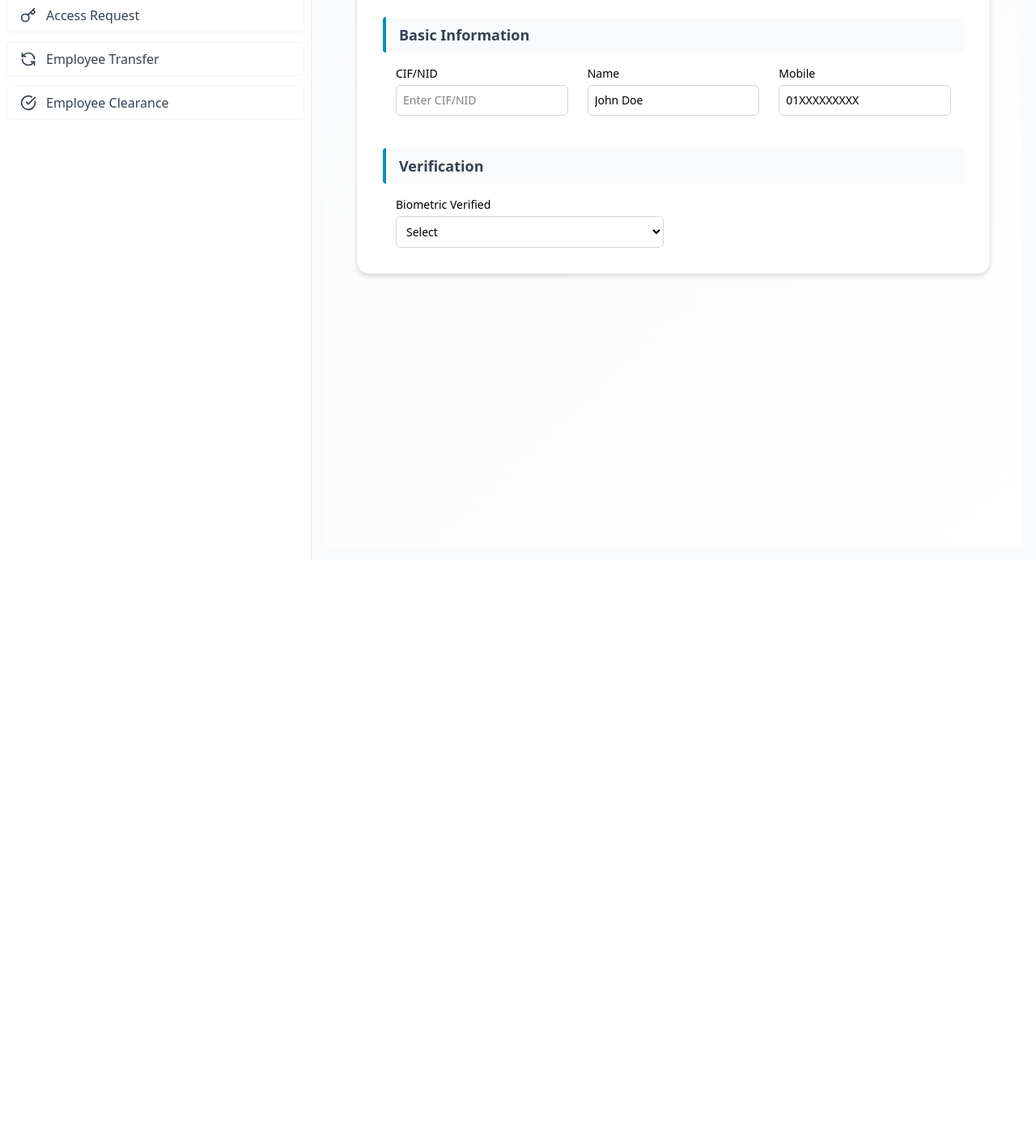
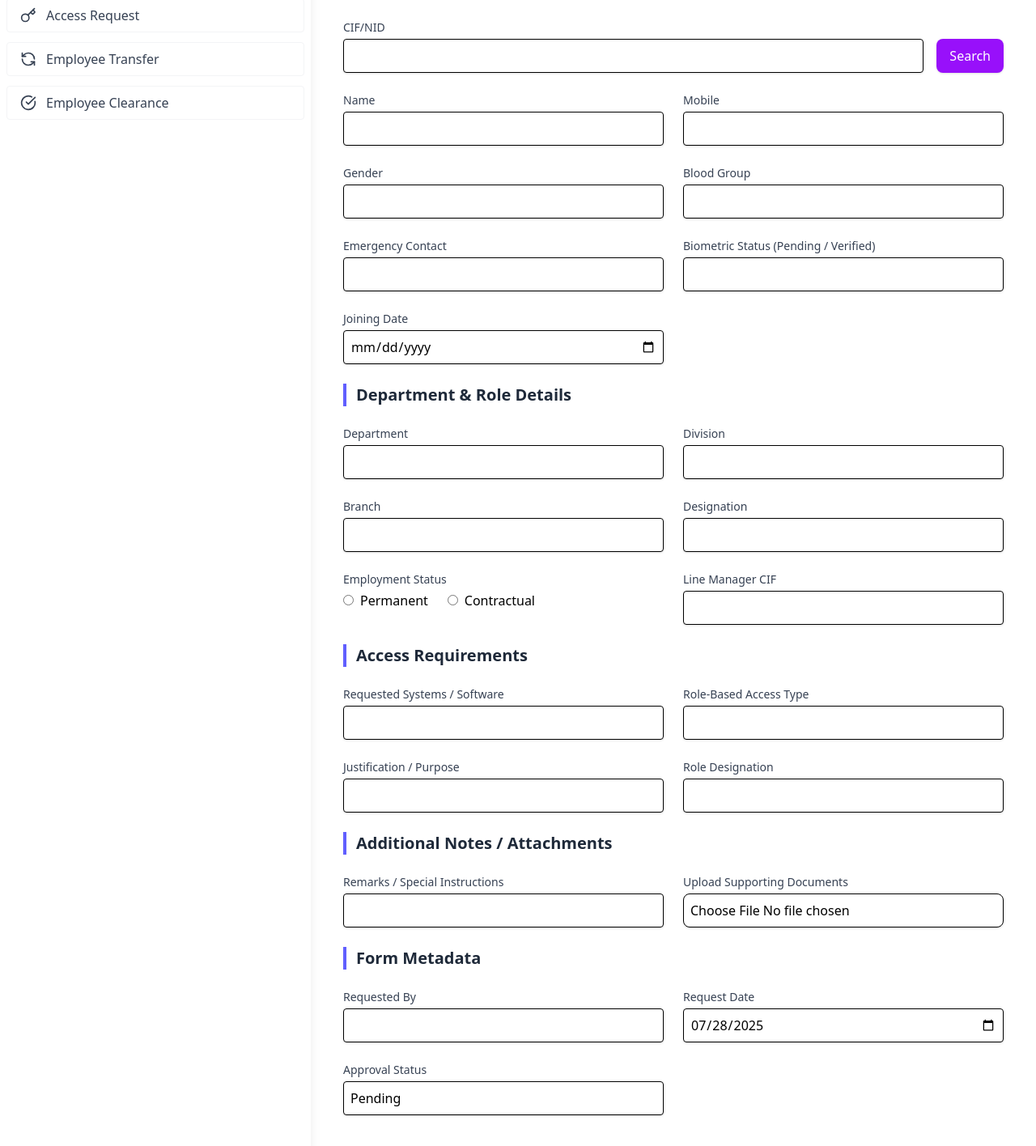
Before and after one commit to Nazmul-karim-tanvir-2nd/lamCodes, a React (Vite) app in the folder lamFrontend/: page / in a window 1280 px wide. Shown: the part 140-1556 px from the top of the page at 81% size. Before the commit the page ends 832 px from the top, so only its background shows below. Built offline with nearby package versions, Linux system fonts and the light colour scheme.

Commit message:
changing style

```diff
--- a/lamFrontend/package.json
+++ b/lamFrontend/package.json
@@ -15,7 +15,8 @@
     "react": "^19.1.0",
     "react-dom": "^19.1.0",
     "react-router-dom": "^7.7.1",
-    "tailwindcss": "^4.1.11"
+    "tailwindcss": "^4.1.11",
+    "zustand": "^5.0.6"
   },
   "devDependencies": {
     "@eslint/js": "^9.30.1",
--- a/lamFrontend/src/App.jsx
+++ b/lamFrontend/src/App.jsx
@@ -1,9 +1,10 @@
 import { BrowserRouter as Router, Routes, Route } from 'react-router-dom';
-import Layout from './components/Layout';
+
 import UserAccountForm from './pages/userAccount/UserAccountForm.jsx';
 import AccessRequest from './pages/accessRequest/AccessRequest.jsx';
 import EmployeeTransfer from './pages/employeeTransfer/EmployeeTransfer.jsx';
 import EmployeeClearance from './pages/employeeClearance/EmployeeClearance.jsx';
+import Layout from './layout/Layout.jsx';
 
 
 function App() {
--- a/lamFrontend/src/components/Sidebar.jsx
+++ b/lamFrontend/src/components/Sidebar.jsx
@@ -11,10 +11,10 @@ const Sidebar = () => {
 
 
     return (
-        <aside className="bg-white text-black w-96 min-h-screen hidden md:block shadow-sm px-2">
-            <div className="flex items-center gap-2 text-center py-4 border-b-1 border-gray-400">
+        <aside className="bg-white text-black w-96 hidden md:block shadow-lg px-2">
+            <div className="flex items-center justify-center gap-2 text-center py-4 border-b border-gray-400">
                 <img src={idlclogo} alt="IDLC Logo" className="w-8 h-auto" />
-                <h2 className="text-xl font-semibold text-blue-700">
+                <h2 className="text-xl font-semibold text-blue-800 font-sans">
                     Logical Access Management
                 </h2>
             </div>
--- /dev/null
+++ b/lamFrontend/src/data/dummyUser.js
@@ -0,0 +1,31 @@
+const dummyUsers = [
+    {
+        cif: "123456",
+        name: "Tanvir Ahmed",
+        mobile: "01712345678",
+        gender: "Male",
+        bloodGroup: "A+",
+        emergencyContact: "01611223344",
+        biometricStatus: "Verified",
+    },
+    {
+        cif: "789012",
+        name: "Shorna Khatun",
+        mobile: "01898765432",
+        gender: "Female",
+        bloodGroup: "O+",
+        emergencyContact: "01555667788",
+        biometricStatus: "Pending",
+    },
+    {
+        cif: "111222",
+        name: "Rezaul Karim",
+        mobile: "01900112233",
+        gender: "Male",
+        bloodGroup: "B+",
+        emergencyContact: "01777889900",
+        biometricStatus: "Verified",
+    },
+];
+
+export default dummyUsers;
--- a/lamFrontend/src/components/Layout.jsx
+++ b/lamFrontend/src/layout/Layout.jsx
@@ -1,11 +1,11 @@
 import { Outlet } from 'react-router-dom';
-import Sidebar from './Sidebar';
+import Sidebar from '../components/Sidebar.jsx'
 
 const Layout = () => {
     return (
-        <div className="flex min-h-screen bg-gray-50">
+        <div className="flex min-h-screen bg-white">
             <Sidebar />
-            <main className="flex-1 p-4">
+            <main className="flex-1">
                 <Outlet />
             </main>
         </div>
--- a/lamFrontend/src/pages/userAccount/UserAccountForm.jsx
+++ b/lamFrontend/src/pages/userAccount/UserAccountForm.jsx
@@ -1,214 +1,255 @@
-import { useState } from "react";
+import useUserFormStore from '../../store/useUserFormStore';
+import { useState, useEffect } from 'react';
+import dummyUsers from '../../data/dummyUser';
+
+const Input = ({ label, name, type = 'text', value, onChange, disabled = false }) => (
+    <div className="flex flex-col">
+        <label className="text-sm font-medium text-gray-700 mb-1">{label}</label>
+        <input
+            type={type}
+            name={name}
+            value={value}
+            onChange={onChange}
+            disabled={disabled}
+            className="p-2 border rounded bg-white shadow-sm outline-none focus:ring-2 focus:ring-purple-400"
+        />
+    </div>
+);
 
 const SectionTitle = ({ children }) => (
-    <h2 className="text-lg font-semibold text-gray-700 mb-4 mt-10 px-4 py-2 bg-gray-50 border-l-4 border-cyan-600 rounded">
+    <h2 className="text-xl font-semibold text-gray-800 border-l-4 border-indigo-500 pl-3 my-6">
         {children}
     </h2>
 );
 
-const inputStyle =
-    "w-full p-2 border border-gray-300 rounded-md focus:outline-none focus:ring-2 focus:ring-cyan-500 bg-white text-sm";
+const UserAccountForm = () => {
+    const { formData, updateField } = useUserFormStore();
 
-const UserAccountForm = () => {
-    const [cif, setCif] = useState("");
-    const [name, setName] = useState("John Doe");
-    const [mobile, setMobile] = useState("01XXXXXXXXX");
-    const [biometric, setBiometric] = useState("");
-    const [employmentStatus, setEmploymentStatus] = useState("");
-    const [contractExpiry, setContractExpiry] = useState("");
+    const handleChange = (e) => {
+        const { name, value, files } = e.target;
+        if (e.target.type === 'file') {
+            updateField(name, files[0]);
+        } else {
+            updateField(name, value);
+        }
+    };
+
+    useEffect(() => {
+        const today = new Date().toISOString().split("T")[0];
+        updateField("requestDate", today);
+    }, [updateField]);
+
+    const handleCIFSearch = () => {
+        const match = dummyUsers.find((u) => u.cif === formData.cif);
+        if (match) {
+            updateField("name", match.name);
+            updateField("mobile", match.mobile);
+            updateField("gender", match.gender);
+            updateField("bloodGroup", match.bloodGroup);
+            updateField("emergencyContact", match.emergencyContact);
+            updateField("biometricStatus", match.biometricStatus);
+        } else {
+            alert("No user found with this CIF");
+        }
+    };
 
     const handleSubmit = (e) => {
         e.preventDefault();
-        alert("Form submitted!");
+        console.log("Submitted Data:", formData);
+        alert("Form submitted! Check console for full data.");
     };
 
     return (
-        <div className="min-h-screen bg-gradient-to-br from-gray-50 to-white p-6 md:p-10">
-            <div className="max-w-7xl mx-auto bg-white p-8 rounded-2xl shadow-md border border-gray-200">
-                <h1 className="text-2xl font-bold text-indigo-700 text-center mb-10 font-sans tracking-wide">
-                    📝 New User Account Opening
+        <form onSubmit={handleSubmit} className="w-full p-10">
+            <h1 className="text-2xl font-bold text-center text-blue-800 mb-10">
+                New User Account Opening Request
             </h1>
 
-                <form onSubmit={handleSubmit} className="space-y-8">
-                    {/* Section: Basic Info */}
-                    <SectionTitle>Basic Information</SectionTitle>
-                    <div className="grid grid-cols-1 md:grid-cols-3 gap-6 px-4">
-                        <div>
-                            <label className="block text-sm font-medium mb-1">CIF/NID</label>
+            {/* Employee Information */}
+            <SectionTitle>Employee Information</SectionTitle>
+            <div className="grid grid-cols-1 md:grid-cols-2 gap-6">
+                <div className="md:col-span-2 flex gap-4">
+                    <div className="flex-1">
+                        <Input label="CIF/NID" name="cif" value={formData.cif} onChange={handleChange} />
+                    </div>
+                    <button
+                        type="button"
+                        onClick={handleCIFSearch}
+                        className="mt-6 px-4 py-2 bg-purple-600 text-white rounded-lg shadow hover:bg-purple-700"
+                    >
+                        Search
+                    </button>
+                </div>
+
+                <Input label="Name" name="name" value={formData.name} onChange={handleChange} disabled />
+                <Input label="Mobile" name="mobile" value={formData.mobile} onChange={handleChange} disabled />
+                <Input label="Gender" name="gender" value={formData.gender} onChange={handleChange} />
+                <Input label="Blood Group" name="bloodGroup" value={formData.bloodGroup} onChange={handleChange} />
+                <Input
+                    label="Emergency Contact"
+                    name="emergencyContact"
+                    value={formData.emergencyContact}
+                    onChange={handleChange}
+                />
+                <Input
+                    label="Biometric Status (Pending / Verified)"
+                    name="biometricStatus"
+                    value={formData.biometricStatus}
+                    onChange={handleChange}
+                />
+                <Input
+                    label="Joining Date"
+                    name="joiningDate"
+                    type="date"
+                    value={formData.joiningDate}
+                    onChange={handleChange}
+                />
+
+                {formData.biometricStatus === 'Pending' && (
+                    <div className="md:col-span-2 bg-red-100 text-red-700 p-4 rounded border border-red-300">
+                        ⚠️ Biometric verification is pending. Access will be restricted until verification is complete.
+                    </div>
+                )}
+            </div>
+
+            {/* Department & Role */}
+            <SectionTitle>Department & Role Details</SectionTitle>
+            <div className="grid grid-cols-1 md:grid-cols-2 gap-6">
+                <Input label="Department" name="department" value={formData.department} onChange={handleChange} />
+                <Input label="Division" name="division" value={formData.division} onChange={handleChange} />
+                <Input label="Branch" name="branch" value={formData.branch} onChange={handleChange} />
+                <Input label="Designation" name="designation" value={formData.designation} onChange={handleChange} />
+
+                <div className="flex flex-col">
+                    <label className="text-sm font-medium text-gray-700 mb-1">Employment Status</label>
+                    <div className="flex gap-6">
+                        <label>
                             <input
-                                type="text"
-                                value={cif}
-                                onChange={(e) => setCif(e.target.value)}
-                                placeholder="Enter CIF/NID"
-                                required
-                                className={inputStyle}
+                                type="radio"
+                                name="employmentStatus"
+                                value="Permanent"
+                                checked={formData.employmentStatus === 'Permanent'}
+                                onChange={handleChange}
+                                className="mr-2"
+                            />
+                            Permanent
+                        </label>
+                        <label>
+                            <input
+                                type="radio"
+                                name="employmentStatus"
+                                value="Contractual"
+                                checked={formData.employmentStatus === 'Contractual'}
+                                onChange={handleChange}
+                                className="mr-2"
+                            />
+                            Contractual
+                        </label>
+                    </div>
+                </div>
+
+                {formData.employmentStatus === 'Contractual' && (
+                    <Input
+                        label="Contract Expiry Date"
+                        name="contractExpiry"
+                        type="date"
+                        value={formData.contractExpiry}
+                        onChange={handleChange}
+                    />
+                )}
+
+                <Input
+                    label="Line Manager CIF"
+                    name="lineManagerCIF"
+                    value={formData.lineManagerCIF}
+                    onChange={handleChange}
                 />
             </div>
 
-                        <div>
-                            <label className="block text-sm font-medium mb-1">Name</label>
-                            <input
-                                type="text"
-                                value={name}
-                                readOnly
-                                className={`${inputStyle} bg-gray-100 cursor-not-allowed`}
+            {/* Access Requirements */}
+            <SectionTitle>Access Requirements</SectionTitle>
+            <div className="grid grid-cols-1 md:grid-cols-2 gap-6">
+                <Input
+                    label="Requested Systems / Software"
+                    name="requestedSystems"
+                    value={formData.requestedSystems}
+                    onChange={handleChange}
+                />
+                <Input
+                    label="Role-Based Access Type"
+                    name="accessType"
+                    value={formData.accessType}
+                    onChange={handleChange}
+                />
+                <Input
+                    label="Justification / Purpose"
+                    name="justification"
+                    value={formData.justification}
+                    onChange={handleChange}
+                />
+                <Input
+                    label="Role Designation"
+                    name="roleDesignation"
+                    value={formData.roleDesignation}
+                    onChange={handleChange}
                 />
             </div>
 
-                        <div>
-                            <label className="block text-sm font-medium mb-1">Mobile</label>
+            {/* Additional Notes */}
+            <SectionTitle>Additional Notes / Attachments</SectionTitle>
+            <div className="grid grid-cols-1 md:grid-cols-2 gap-6">
+                <Input
+                    label="Remarks / Special Instructions"
+                    name="remarks"
+                    value={formData.remarks}
+                    onChange={handleChange}
+                />
+                <div className="flex flex-col">
+                    <label className="text-sm font-medium text-gray-700 mb-1">Upload Supporting Documents</label>
                     <input
-                                type="text"
-                                value={mobile}
-                                readOnly
-                                className={`${inputStyle} bg-gray-100 cursor-not-allowed`}
+                        type="file"
+                        name="documents"
+                        onChange={handleChange}
+                        className="p-2 border rounded-lg bg-white shadow-sm"
                     />
                 </div>
             </div>
 
-                    {/* Section: Verification */}
-                    <SectionTitle>Verification</SectionTitle>
-                    <div className="grid grid-cols-1 md:grid-cols-2 gap-6 px-4">
-                        <div>
-                            <label className="block text-sm font-medium mb-1">Biometric Verified</label>
-                            <select
-                                value={biometric}
-                                onChange={(e) => setBiometric(e.target.value)}
-                                required
-                                className={inputStyle}
-                            >
-                                <option value="">Select</option>
-                                <option value="Yes">Yes</option>
-                                <option value="No">No</option>
-                            </select>
-                            {biometric === "No" && (
-                                <p className="text-sm text-red-600 mt-1 font-medium">
-                                    Access Restricted
-                                </p>
-                            )}
-                        </div>
-                    </div>
-
-                    {/* Section: Employment Info */}
-                    {biometric === "Yes" && (
-                        <>
-                            <SectionTitle>Employment Information</SectionTitle>
-                            <div className="grid grid-cols-1 md:grid-cols-3 gap-6 px-4">
-                                <div>
-                                    <label className="block text-sm font-medium mb-1">Joining Date</label>
-                                    <input type="date" required className={inputStyle} />
-                                </div>
-
-                                <div>
-                                    <label className="block text-sm font-medium mb-1">Department</label>
-                                    <input type="text" required placeholder="e.g. IT" className={inputStyle} />
-                                </div>
-
-                                <div>
-                                    <label className="block text-sm font-medium mb-1">Branch</label>
-                                    <input type="text" required className={inputStyle} />
-                                </div>
-
-                                <div>
-                                    <label className="block text-sm font-medium mb-1">Role</label>
-                                    <input type="text" required className={inputStyle} />
-                                </div>
-
-                                <div>
-                                    <label className="block text-sm font-medium mb-1">Employment Status</label>
-                                    <select
-                                        value={employmentStatus}
-                                        onChange={(e) => setEmploymentStatus(e.target.value)}
-                                        required
-                                        className={inputStyle}
-                                    >
-                                        <option value="">Select</option>
-                                        <option value="Permanent">Permanent</option>
-                                        <option value="Contractual">Contractual</option>
-                                    </select>
-                                </div>
-
-                                {employmentStatus === "Contractual" && (
-                                    <div>
-                                        <label className="block text-sm font-medium mb-1">Contract Expiry</label>
-                                        <input
+            {/* Footer / Metadata */}
+            <SectionTitle>Form Metadata</SectionTitle>
+            <div className="grid grid-cols-1 md:grid-cols-2 gap-6">
+                <Input
+                    label="Requested By"
+                    name="requestedBy"
+                    value={formData.requestedBy}
+                    onChange={handleChange}
+                />
+                <Input
+                    label="Request Date"
+                    name="requestDate"
                     type="date"
-                                            value={contractExpiry}
-                                            onChange={(e) => setContractExpiry(e.target.value)}
-                                            className={inputStyle}
+                    value={formData.requestDate}
+                    onChange={handleChange}
                 />
-                                    </div>
-                                )}
-                            </div>
-
-                            {/* Section: Access */}
-                            <SectionTitle>System Access</SectionTitle>
-                            <div className="grid grid-cols-1 md:grid-cols-3 gap-6 px-4">
-                                <div>
-                                    <label className="block text-sm font-medium mb-1">Line Manager</label>
-                                    <input
-                                        type="text"
-                                        value="Auto-filled from CIF"
-                                        readOnly
-                                        className={`${inputStyle} bg-gray-100 cursor-not-allowed`}
+                <Input
+                    label="Approval Status"
+                    name="approvalStatus"
+                    value={formData.approvalStatus}
+                    onChange={handleChange}
+                    disabled
                 />
             </div>
 
-                                <div>
-                                    <label className="block text-sm font-medium mb-1">Requested Access</label>
-                                    <input
-                                        type="text"
-                                        placeholder="Auto-suggested"
-                                        className={inputStyle}
-                                    />
-                                </div>
-
-                                <div>
-                                    <label className="block text-sm font-medium mb-1">Access Type</label>
-                                    <select required className={inputStyle}>
-                                        <option value="">Select</option>
-                                        <option value="Viewer">Viewer</option>
-                                        <option value="Editor">Editor</option>
-                                        <option value="Admin">Admin</option>
-                                    </select>
-                                </div>
-                            </div>
-
-                            {/* Section: Justification */}
-                            <SectionTitle>Additional Info</SectionTitle>
-                            <div className="space-y-6 px-4">
-                                <div>
-                                    <label className="block text-sm font-medium mb-1">Justification</label>
-                                    <textarea
-                                        rows={3}
-                                        placeholder="Why is access required?"
-                                        required
-                                        className={`${inputStyle} resize-none`}
-                                    ></textarea>
-                                </div>
-
-                                <div>
-                                    <label className="block text-sm font-medium mb-1">Upload Supporting Document</label>
-                                    <input
-                                        type="file"
-                                        className="block w-full text-sm text-gray-700 file:border file:border-gray-300 file:rounded file:px-4 file:py-2 file:bg-gray-100"
-                                    />
-                                </div>
-                            </div>
-
-                            <div className="text-right mt-6 px-4">
+            {/* Submit Button */}
+            <div className="mt-10 text-center">
                 <button
                     type="submit"
-                                    className="bg-indigo-600 text-white font-semibold px-6 py-2 rounded hover:bg-indigo-700 transition"
+                    className="bg-purple-600 text-white px-8 py-3 rounded-lg text-lg shadow hover:bg-purple-700 transition-all"
                 >
                     Submit Request
                 </button>
             </div>
-                        </>
-                    )}
         </form>
-            </div>
-        </div>
     );
 };
 
--- /dev/null
+++ b/lamFrontend/src/store/useUserFormStore.jsx
@@ -0,0 +1,37 @@
+// src/store/useUserFormStore.js
+import { create } from 'zustand';
+
+const useUserFormStore = create((set) => ({
+    formData: {
+        cif: '',
+        name: '',
+        mobile: '',
+        gender: '',
+        bloodGroup: '',
+        emergencyContact: '',
+        biometricStatus: '',
+        joiningDate: '',
+        department: '',
+        division: '',
+        branch: '',
+        designation: '',
+        employmentStatus: '',
+        contractExpiry: '',
+        lineManagerCIF: '',
+        requestedSystems: [],
+        accessType: '',
+        justification: '',
+        roleDesignation: '',
+        remarks: '',
+        documents: null,
+        requestedBy: '',
+        requestDate: '',
+        approvalStatus: 'Pending',
+    },
+    updateField: (field, value) =>
+        set((state) => ({
+            formData: { ...state.formData, [field]: value },
+        })),
+}));
+
+export default useUserFormStore;
```
Also changed, not shown: 1 other file (tests, documents, lock files or other folders). Lines whose indentation alone changed are shown as unchanged.
